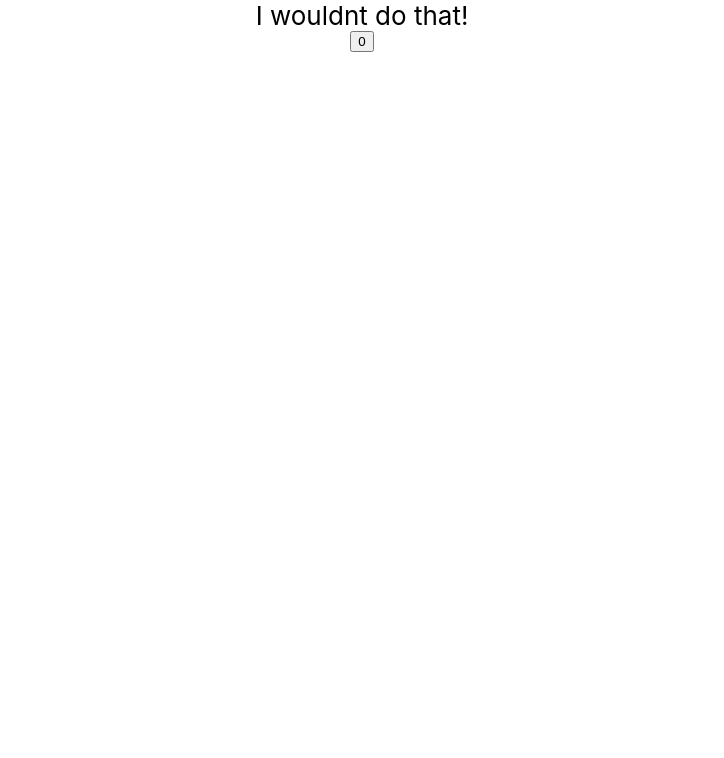
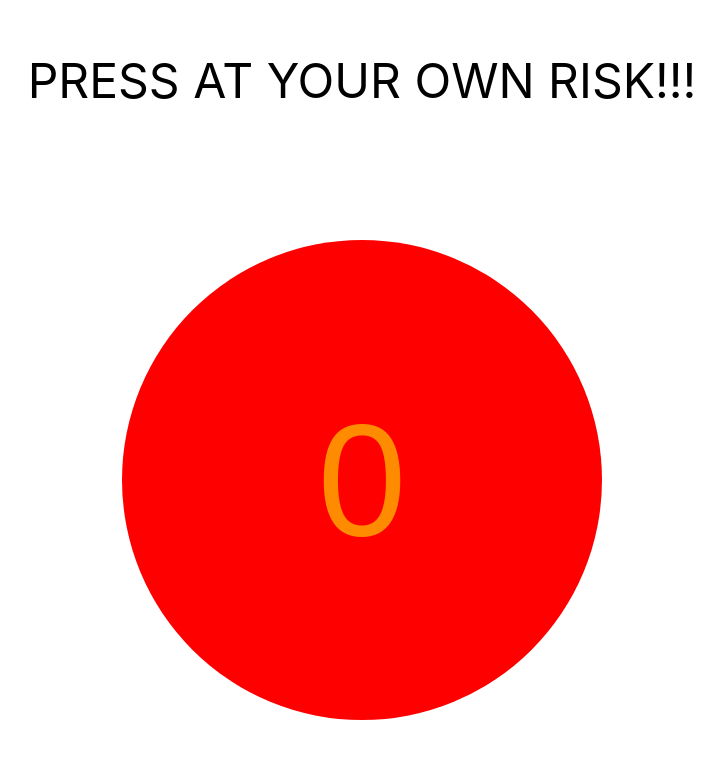
Before and after one commit to Andy-Robertson/tdd-react-practice, a React (Create React App) app: page / in a window 1280 px wide. Shown: the top 758 px of the page, without its empty margins (278-1002 px from the left). Built offline with nearby package versions, Linux system fonts and the light colour scheme.

Commit message:
Changed to userEvent and addes some CSS

```diff
--- a/src/App.css
+++ b/src/App.css
@@ -1,20 +1,30 @@
-.App {
-  text-align: center;
+html {
+  height: 100vh;
 }
 
 .App-header {
   display: flex;
-  flex-direction: column;
+  align-items: center;
+  justify-content: center;
+  font-size: 3rem;
+  height: 20vh;
+}
+
+.App-main {
+  height: 80vh;
+  display: flex;
   align-items: center;
   justify-content: center;
   font-size: calc(10px + 2vmin);
 }
 
-.App-main {
-  max-height: 100vh;
-  display: flex;
-  flex-direction: column;
-  align-items: center;
-  justify-content: center;
-  font-size: calc(10px + 2vmin);
+.App-main > button {
+  border: 0;
+  border-radius: 50%;
+  background-color: red;
+  width: 30rem;
+  height: 30rem;
+  font-size: 10rem;
+  color: darkorange;
+  cursor: pointer;
 }
--- a/src/App.js
+++ b/src/App.js
@@ -4,7 +4,7 @@ import Button from "./Components/Button";
 function App() {
   return (
     <div className="App">
-      <header className="App-header">I wouldnt do that!</header>
+      <header className="App-header">PRESS AT YOUR OWN RISK!!!</header>
 
       <main className="App-main">
         <Button />
```
Also changed, not shown: 1 other file (tests, documents, lock files or other folders).
